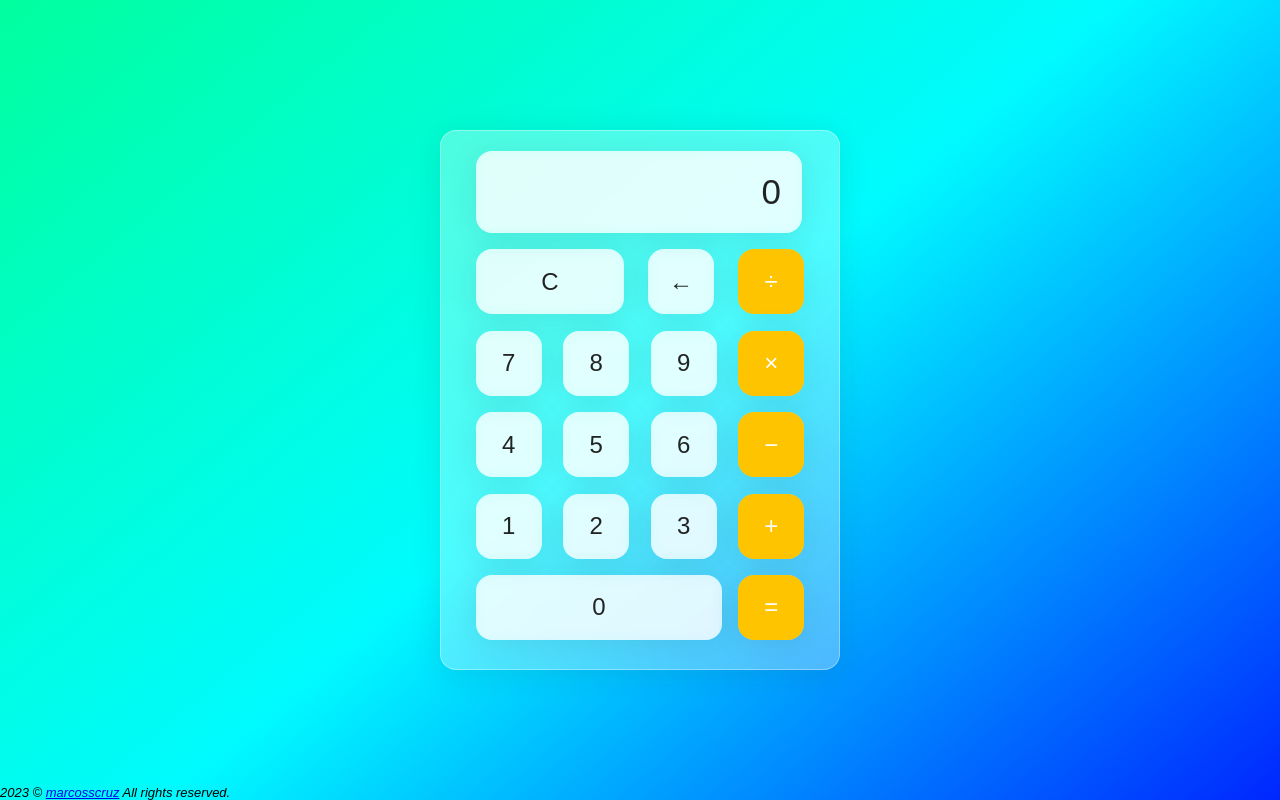
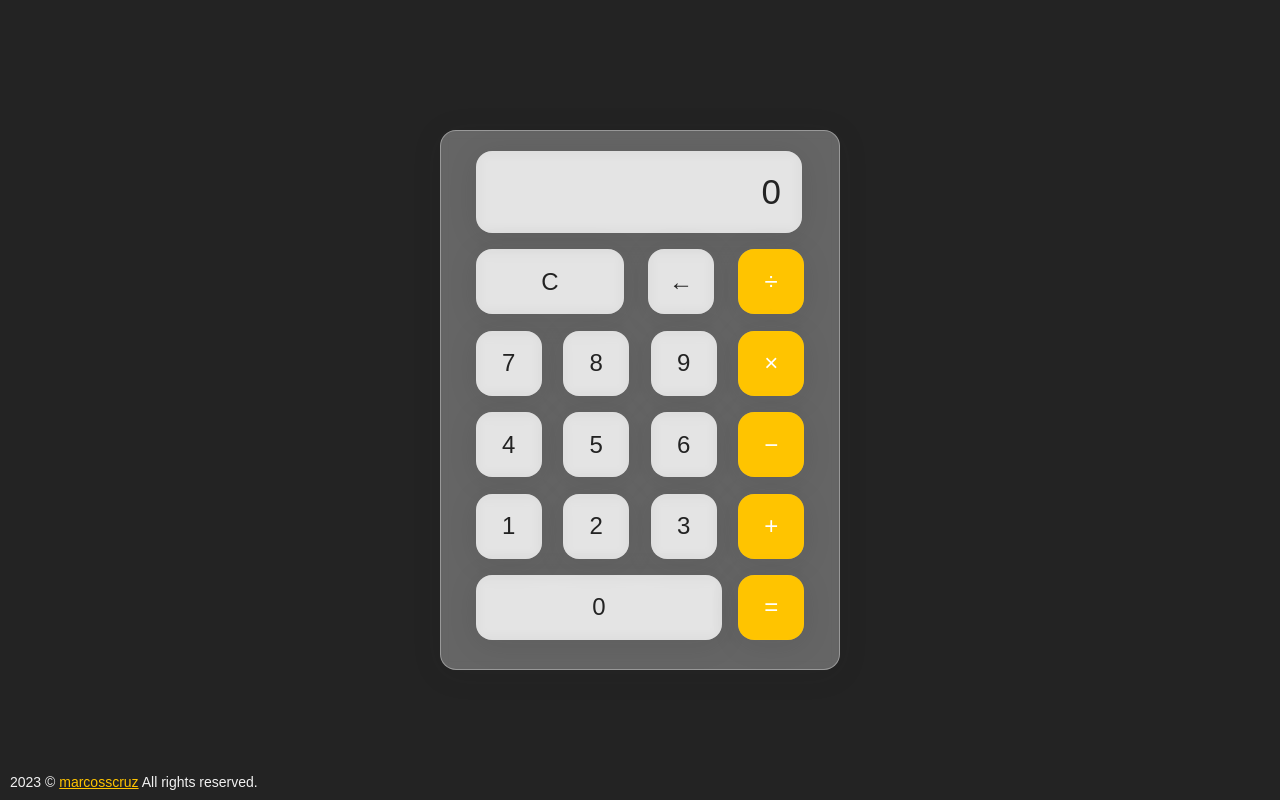
Before and after one commit to marcosscruz/Calculator, a plain HTML site: page index.html in a window 1280 px wide. Drawn offline with Linux system fonts and the light colour scheme.

Commit message:
diversas mudanças

```diff
--- a/css/style.css
+++ b/css/style.css
@@ -14,7 +14,7 @@
 
 body {
     align-items: center;
-    background: linear-gradient(320deg, #0026ff, #00fbff, #01ff9e);
+    background: #232323;
     display: flex;
     font-family: 'Dosis', sans-serif;
     font-display: swap;
@@ -108,9 +108,12 @@
     position: fixed;
     bottom: 0;
     left: 0;
+    background-color: none;
+    color: #f1f1f1;
+    padding: 10px;
+    font-size: 14px;
 }
 
-.content {
-    font-style: italic;
-    font-size: small;
+.content a {
+    color: #ffc400;
 }
```
